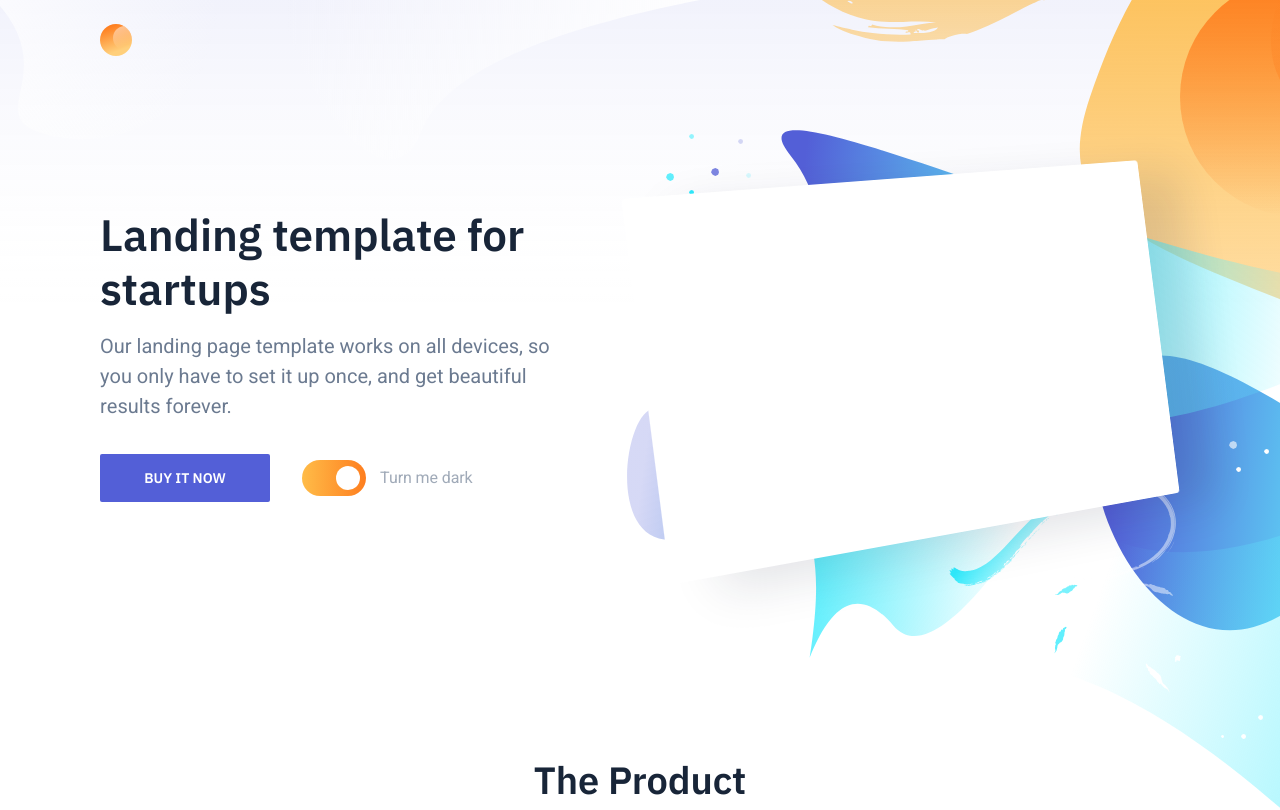
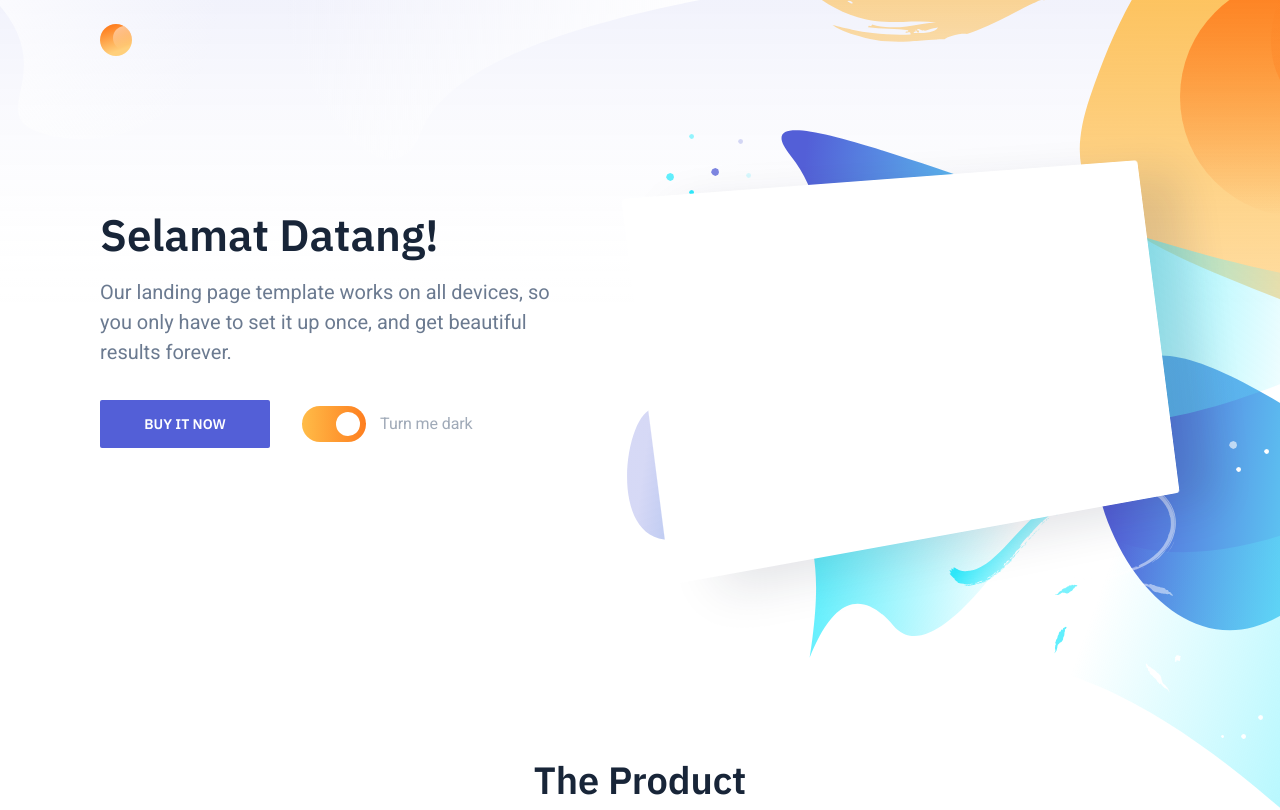
Before and after one commit to tokobabinarto/tokobabinarto.github.io, a website: page index.html in a window 1280 px wide. Shown: the top 810 px of the page. Drawn offline with nearby package versions, Linux system fonts and the light colour scheme.

Commit message:
HabisEdit1

```diff
--- a/index.html
+++ b/index.html
@@ -31,7 +31,7 @@
                 <div class="container">
                     <div class="hero-inner">
 						<div class="hero-copy">
-	                        <h1 class="hero-title mt-0">Landing template for startups</h1>
+	                        <h1 class="hero-title mt-0">Selamat Datang!</h1>
 	                        <p class="hero-paragraph">Our landing page template works on all devices, so you only have to set it up once, and get beautiful results forever.</p>
 	                        <div class="hero-cta">
 								<a class="button button-primary" href="#">Buy it now</a>
```
Also changed, not shown: package.json (+0 -10 lines), dist/css/style.css.
